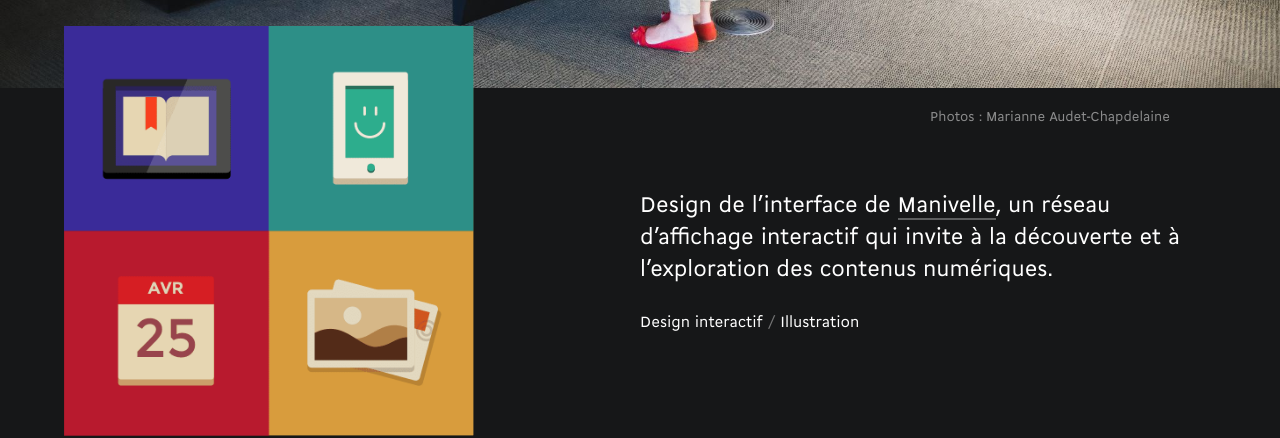
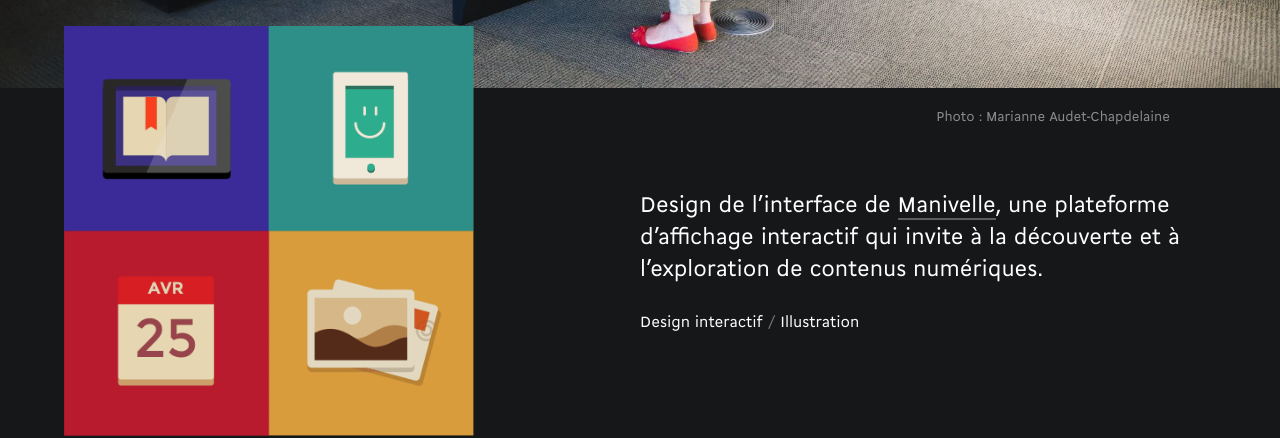
Before and after one commit to etienne/etienne, a Jekyll site: the page built from _projects-fr/manivelle.html, in a window 1280 px wide and 900 px high, scrolled down 1058 px. Shown: the part 150-588 px from the top of the window. Built offline with Jekyll 4.4.1, drawn with Linux system fonts in a browser that asks for light colours; comment, search, counter and statistics services are not loaded; some of the changed text lies outside the part shown.

Commit message:
Ajuste le texte de Manivelle

```diff
--- a/_projects-fr/manivelle.html
+++ b/_projects-fr/manivelle.html
@@ -16,12 +16,12 @@ tags: [Design interactif, Illustration]
 </section>
 
 <section>
-	<p class="credit">Photos&nbsp;: Marianne Audet-Chapdelaine</p>
+	<p class="credit">Photo&nbsp;: Marianne Audet-Chapdelaine</p>
 </section>
 
 <section class="main">
   <div class="text">
-    <p>Design de l’interface de <a href="http://manivelle.io/fr">Manivelle</a>, un réseau d’affichage interactif qui invite à la découverte et à l’exploration des contenus numériques.</p>
+    <p>Design de l’interface de <a href="http://manivelle.io/fr">Manivelle</a>, une plateforme d’affichage interactif qui invite à la découverte et à l’exploration de contenus numériques.</p>
     {% include tags.html %}
   </div>
   {% include image.html name="icons" format="png" alt="Des icônes de l’interface de Manivelle" %}
```
Also changed, not shown: other parts of _projects-fr/manivelle.html (+1 -1 lines).
